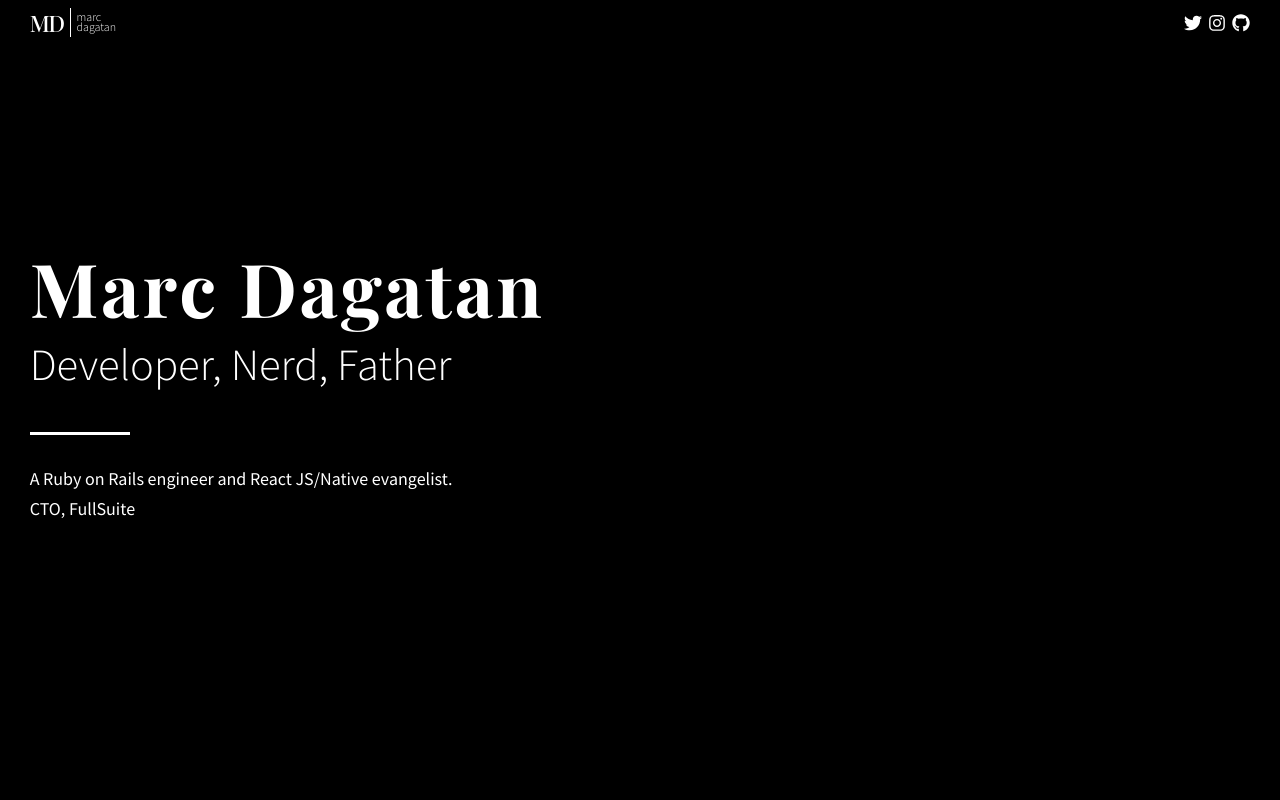
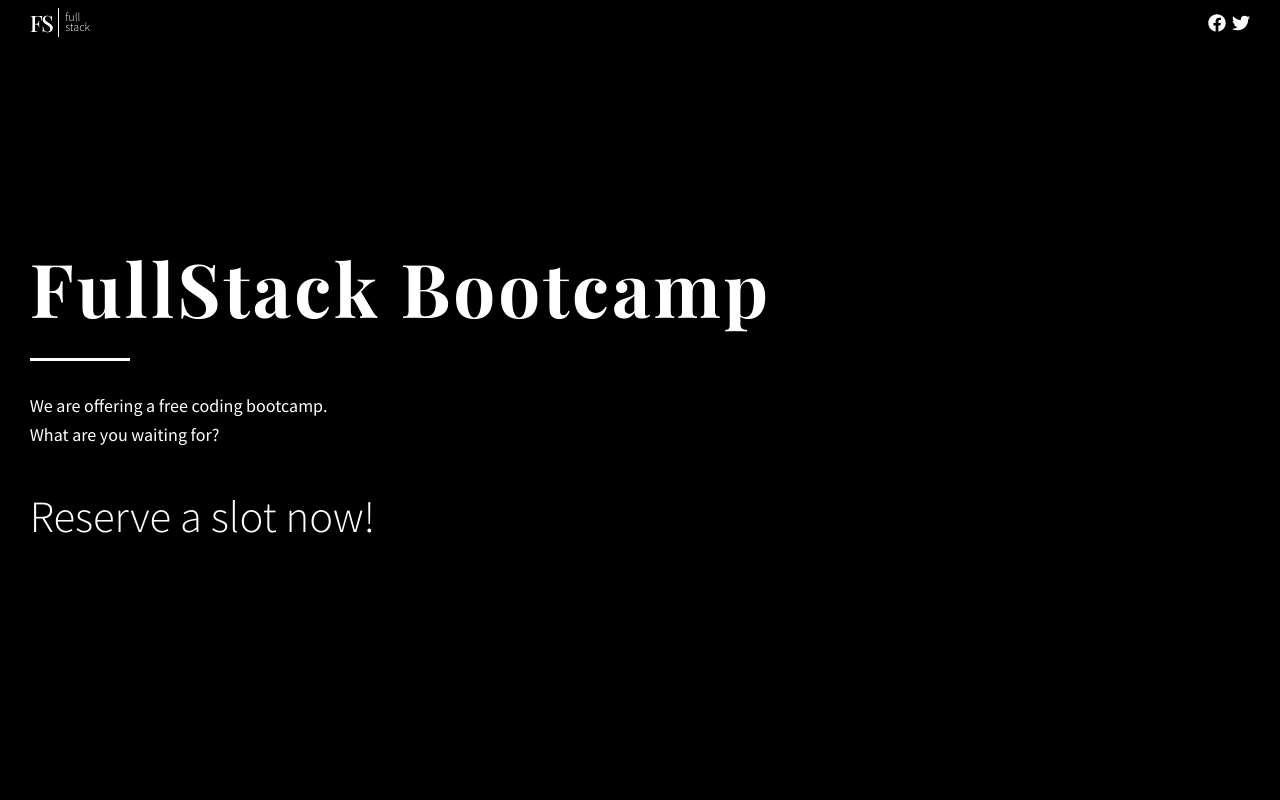
Before and after one commit to fullstackbootcamp/fullstackbootcamp.github.io, a Gatsby site: page / in a window 1280 px wide. Shown: the top 800 px of the page. Built offline with nearby package versions, Linux system fonts and the light colour scheme; Gatsby itself is replaced by a stand-in of ours; some packages are replaced by stand-ins of ours; a web font is replaced by a local one.

Commit message:
Update names to fullstack

```diff
--- a/gatsby-config.js
+++ b/gatsby-config.js
@@ -1,13 +1,12 @@
 module.exports = {
   siteMetadata: {
-    title: `Marc Dagatan`,
+    title: `FullStack`,
     author: `Marc Dagatan`,
-    description: `An extension of the gatsby starter blog, with support for MDX`,
+    description: `FullStack Bootcamp marketing website`,
     siteUrl: `https://gatsby-starter-blog-mdx-demo.netlify.com/`,
     social: {
-      twitter: `marcdagatan`,
-      github: `marcdagatan`,
-      instagram: `marcdagatan`,
+      facebook: `fullstackbootcamp`,
+      twitter: `fullstackbootcamp`,
     },
   },
   plugins: [
--- a/src/components/HeroIntro.js
+++ b/src/components/HeroIntro.js
@@ -26,12 +26,15 @@ const P = styled.p`
 
 export default () => (
   <HeroContainer>
-    <Hero color="white">Marc Dagatan</Hero>
-    <Lead color="white">Developer, Nerd, Father</Lead>
+    <Hero color="white">FullStack Bootcamp</Hero>
     <Divider />
     <P>
-      A Ruby on Rails engineer and React JS/Native evangelist.
-      <br /> CTO, FullSuite
+      We are offering a free coding bootcamp.
+      <br />
+      What are you waiting for?
     </P>
+    <Lead color="white">
+      Reserve a slot now!
+    </Lead>
   </HeroContainer>
 );
--- a/src/components/Navbar.js
+++ b/src/components/Navbar.js
@@ -2,7 +2,7 @@ import React from 'react';
 import { useStaticQuery, graphql } from 'gatsby';
 import styled from '@emotion/styled';
 import { rhythm, scale } from '../utils/typography';
-import { FaTwitter, FaInstagram, FaGithub } from 'react-icons/fa';
+import { FaTwitter, FaFacebook } from 'react-icons/fa';
 
 const Container = styled.div`
   height: 45px;
@@ -74,8 +74,7 @@ export default () => {
           author
           social {
             twitter
-            instagram
-            github
+            facebook
           }
         }
       }
@@ -92,17 +91,16 @@ export default () => {
     <Container>
       <FixedContainer>
         <Link href="/">
-          <Title>MD</Title>
+          <Title>FS</Title>
           <TitleExpanded>
-            marc
+            full
             <br />
-            dagatan
+            stack
           </TitleExpanded>
         </Link>
         <FlexContainer>
+          <SocialLink url={`https://facebook.com/${social.facebook}`} icon={<FaFacebook />} />
           <SocialLink url={`https://twitter.com/${social.twitter}`} icon={<FaTwitter />} />
-          <SocialLink url={`https://instagram.com/${social.instagram}`} icon={<FaInstagram />} />
-          <SocialLink url={`https://github.com/${social.github}`} icon={<FaGithub />} />
         </FlexContainer>
       </FixedContainer>
     </Container>
```
